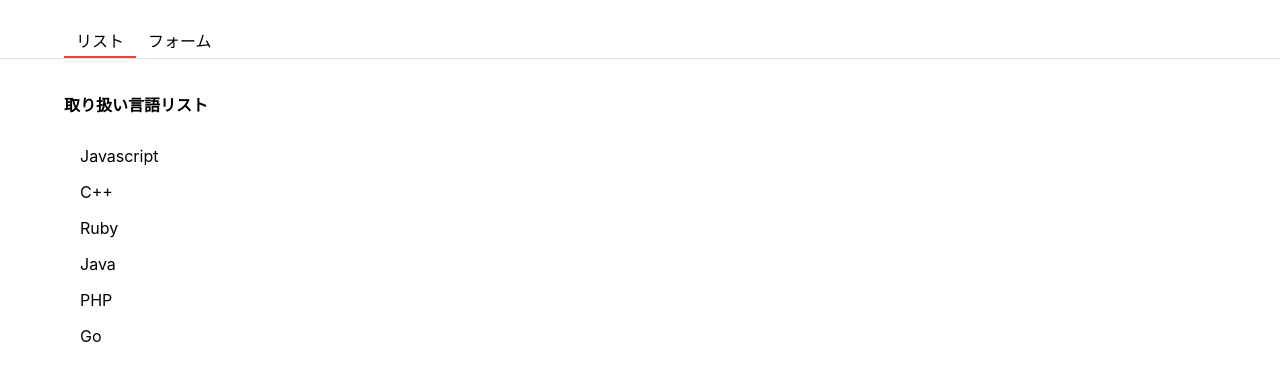
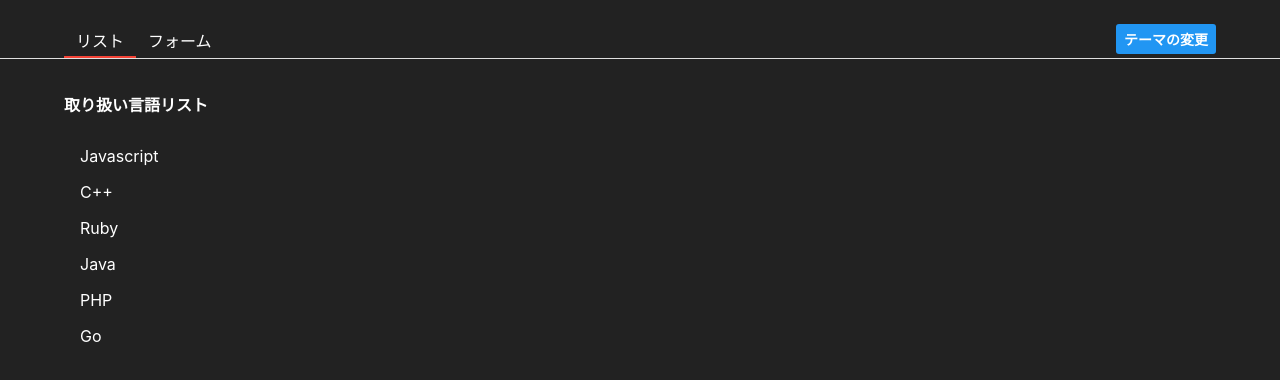
Before and after one commit to redrabbit1104/react-toturial, a React (Create React App) app: page / in a window 1280 px wide. Shown: the top 380 px of the page. Built offline with nearby package versions, Linux system fonts and the light colour scheme; the HTML template or start-up script is replaced by a standard one.

Commit message:
context for components

```diff
--- a/src/App.js
+++ b/src/App.js
@@ -5,28 +5,17 @@ import { getLanguages } from "./const/languages";
 import styled from "styled-components";
 import { withLoading } from "./hoc/withLoading";
 import { Modal } from "./components/modal";
+import { Header } from "./Header";
+import { ThemeContext } from "./contexts/ThemeContext";
 
-const Header = styled.header`
-  display: flex;
-  justify-content: space-between;
-  padding: 24px 64px 0;
-  border-bottom: 1px solid #e0e0e0;
-`;
-
-const HeaderUl = styled.ul`
-  display: flex;
-  margin: 0;
-  padding: 0;
-`;
-
-const HeaderLi = styled.li`
-  list-style: none;
-  padding: 4px 12px;
-  cursor: pointer;
-  border-bottom: ${(props) => (props.focused ? "2px solid #f44336" : "none")};
+const Container = styled.div`
+  height: 100%;
+  color: ${({ theme }) => theme.color};
+  background-color: ${({ theme }) => theme.backgroundColor};
 `;
 
 class App extends React.Component {
+  static contextType = ThemeContext;
   constructor(props) {
     super(props);
     this.state = { tab: "list", langs: props.data };
@@ -37,33 +26,18 @@ class App extends React.Component {
   }
   render() {
     const { tab, langs } = this.state;
+    const [theme] = this.context;
     return (
-      <div>
-        <Header>
-          <HeaderUl>
-            <HeaderLi
-              focused={tab === "list"}
-              onClick={() => this.setState({ tab: "list" })}
-            >
-              リスト
-            </HeaderLi>
-            <HeaderLi
-              focused={tab === "form"}
-              onClick={() => this.setState({ tab: "form" })}
-            >
-              フォーム
-            </HeaderLi>
-          </HeaderUl>
-        </Header>
+      <Container theme={theme}>
+        <Header tab={tab} setTab={(t) => this.setState({ tab: t })} />
         {tab === "list" ? (
           <List langs={langs} />
         ) : (
           <Form onAddLang={(lang) => this.addLang(lang)} />
         )}
-        {/* <button onClick={() => this.changeDescription()}>ボタン</button> */}
-      </div>
+      </Container>
     );
   }
 }
 
-export default withLoading(App, getLanguages);
+export default App;
--- /dev/null
+++ b/src/AppContainer.js
@@ -0,0 +1,26 @@
+import React from "react";
+import { ThemeContext, THEMES } from "./contexts/ThemeContext";
+import { withLoading } from "./hoc/withLoading";
+import App from "./App";
+import { getLanguages } from "./const/languages";
+
+const AppComponent = withLoading(App, getLanguages);
+
+export class AppContainer extends React.Component {
+  constructor(props) {
+    super(props);
+    this.state = { theme: THEMES.dark };
+  }
+  toggleTheme() {
+    const theme = this.state.theme === THEMES.dark ? THEMES.light : THEMES.dark;
+    this.setState({ theme });
+  }
+  render() {
+    const { theme } = this.state;
+    return (
+      <ThemeContext.Provider value={[theme, () => this.toggleTheme()]}>
+        <AppComponent />
+      </ThemeContext.Provider>
+    );
+  }
+}
--- a/src/FormModal.js
+++ b/src/FormModal.js
@@ -3,12 +3,16 @@ import ReactDOM from "react-dom";
 import styled from "styled-components";
 import { Modal } from "./components/modal";
 import { Button } from "./components/button";
+import { ThemeContext, THEMES } from "./contexts/ThemeContext";
 
 const Container = styled.div`
   width: 240px;
   border-radius: 10px;
   padding: 24px 36px;
-  background-color: white;
+  color: ${({ theme }) => theme.color};
+  background-color: ${({ theme }) => theme.backgroundColor};
+  border: ${({ theme }) =>
+    theme === THEMES.dark ? "2px solid white" : "none"};
 `;
 
 const ButtonWrapper = styled.div`
@@ -22,13 +26,17 @@ export class FormModal extends React.Component {
     const { cancel, confirm } = this.props;
     return (
       <Modal>
-        <Container>
+        <ThemeContext.Consumer>
+          {([theme]) => (
+            <Container theme={theme}>
               <div>本当に作成しますか？</div>
               <ButtonWrapper>
                 <Button onClick={cancel}>Cancel</Button>
                 <Button onClick={confirm}>OK</Button>
               </ButtonWrapper>
             </Container>
+          )}
+        </ThemeContext.Consumer>
       </Modal>
     );
   }
--- /dev/null
+++ b/src/Header.js
@@ -0,0 +1,51 @@
+import React from "react";
+import styled from "styled-components";
+import { Button } from "./components/button";
+import { ThemeContext } from "./contexts/ThemeContext";
+
+const Container = styled.header`
+  display: flex;
+  justify-content: space-between;
+  padding: 24px 64px 0;
+  border-bottom: 1px solid #e0e0e0;
+`;
+
+const HeaderUl = styled.ul`
+  display: flex;
+  margin: 0;
+  padding: 0;
+`;
+const HeaderLi = styled.li`
+  list-style: none;
+  padding: 4px 12px;
+  cursor: pointer;
+  border-bottom: ${(props) => (props.focused ? "2px solid #F44336" : "none")};
+`;
+
+const HeaderButton = styled(Button)`
+  padding: 0;
+  margin-bottom: 4px;
+`;
+
+export class Header extends React.Component {
+  static contextType = ThemeContext;
+
+  render() {
+    const { tab, setTab } = this.props;
+    const [theme, toggleTheme] = this.context;
+
+    return (
+      <Container>
+        <HeaderUl>
+          <HeaderLi focused={tab === "list"} onClick={() => setTab("list")}>
+            リスト
+          </HeaderLi>
+          <HeaderLi focused={tab === "form"} onClick={() => setTab("form")}>
+            フォーム
+          </HeaderLi>
+        </HeaderUl>
+        <HeaderButton onClick={toggleTheme}>テーマの変更</HeaderButton>
+      </Container>
+    );
+  }
+}
--- /dev/null
+++ b/src/contexts/ThemeContext.js
@@ -0,0 +1,14 @@
+import React from "react";
+
+export const THEMES = {
+  light: {
+    color: "black",
+    backgroundColor: "white",
+  },
+  dark: {
+    color: "white",
+    backgroundColor: "#222222",
+  },
+};
+
+export const ThemeContext = React.createContext([THEMES.dark, () => {}]);
--- a/src/hoc/withLoading.js
+++ b/src/hoc/withLoading.js
@@ -1,12 +1,17 @@
 import React from "react";
 import styled from "styled-components";
+import { ThemeContext } from "../contexts/ThemeContext";
 
 const LoadDiv = styled.div`
+  height: 100%;
   padding: 36px;
+  color: ${({ theme }) => theme.color};
+  background-color: ${({ theme }) => theme.backgroundColor};
 `;
 
 export const withLoading = (WrappedComponent, fetchData) => {
   class HOC extends React.Component {
+    static contextType = ThemeContext;
     constructor(props) {
       super(props);
       this.state = { data: null };
@@ -20,9 +25,8 @@ export const withLoading = (WrappedComponent, fetchData) => {
     }
     render() {
       const { data } = this.state;
-
-      const Loading = <LoadDiv>ロード中...</LoadDiv>;
-
+      const [theme] = this.context;
+      const Loading = <LoadDiv theme={theme}>ロード中...</LoadDiv>;
       return data ? <WrappedComponent data={data} /> : Loading;
     }
   }
--- a/src/index.css
+++ b/src/index.css
@@ -1,13 +1,21 @@
+html {
+  height: 100%;
+}
 body {
+  height: 100%;
   margin: 0;
-  font-family: -apple-system, BlinkMacSystemFont, 'Segoe UI', 'Roboto', 'Oxygen',
-    'Ubuntu', 'Cantarell', 'Fira Sans', 'Droid Sans', 'Helvetica Neue',
+  font-family: -apple-system, BlinkMacSystemFont, "Segoe UI", "Roboto", "Oxygen",
+    "Ubuntu", "Cantarell", "Fira Sans", "Droid Sans", "Helvetica Neue",
     sans-serif;
   -webkit-font-smoothing: antialiased;
   -moz-osx-font-smoothing: grayscale;
 }
 
 code {
-  font-family: source-code-pro, Menlo, Monaco, Consolas, 'Courier New',
+  font-family: source-code-pro, Menlo, Monaco, Consolas, "Courier New",
     monospace;
 }
+
+#root {
+  height: 100%;
+}
--- a/src/index.js
+++ b/src/index.js
@@ -1,14 +1,14 @@
-import React from 'react';
-import ReactDOM from 'react-dom';
-import './index.css';
-import App from './App';
-import reportWebVitals from './reportWebVitals';
+import React from "react";
+import ReactDOM from "react-dom";
+import "./index.css";
+import reportWebVitals from "./reportWebVitals";
+import { AppContainer } from "./AppContainer";
 
 ReactDOM.render(
   <React.StrictMode>
-    <App />
+    <AppContainer />
   </React.StrictMode>,
-  document.getElementById('root')
+  document.getElementById("root")
 );
 
 // If you want to start measuring performance in your app, pass a function
```
Lines whose indentation alone changed are shown as unchanged.
